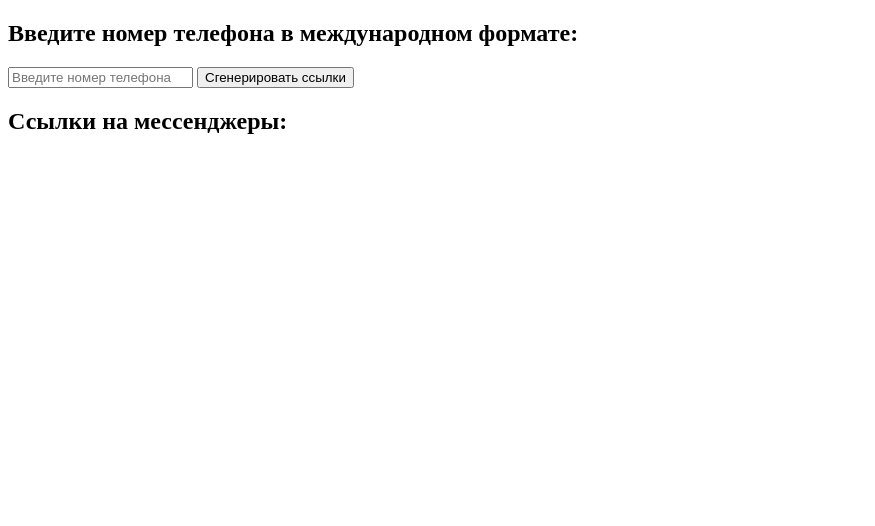
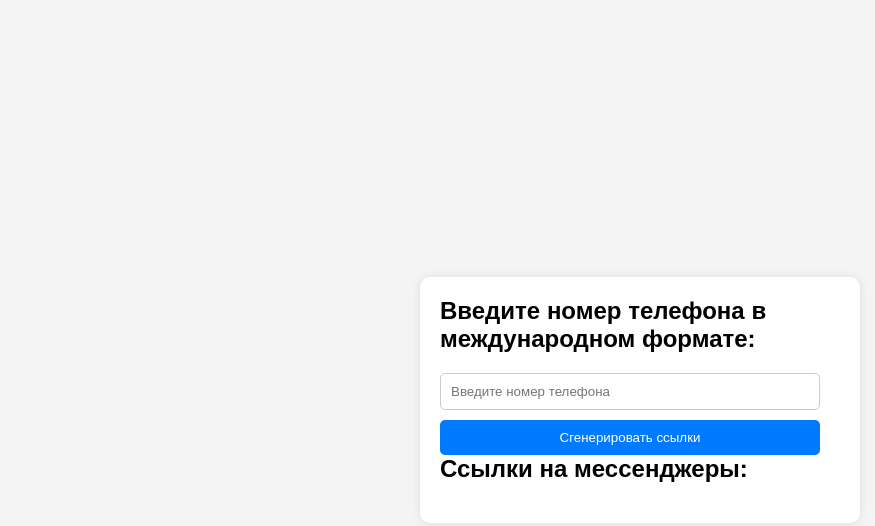
Before and after one commit to rvskr/mesrch, a plain HTML site: page index.html in a window 1280 px wide. Shown: the whole page, without its empty margins (0-875 px from the left). Drawn offline with Linux system fonts and the light colour scheme.

Commit message:
Update index.html

```diff
--- a/index.html
+++ b/index.html
@@ -3,14 +3,74 @@
 <head>
     <meta charset="UTF-8">
     <title>Перенаправление на мессенджеры</title>
+    <style>
+        body {
+            font-family: Arial, sans-serif;
+            margin: 0;
+            padding: 0;
+            display: flex;
+            justify-content: center;
+            align-items: center;
+            height: 100vh;
+            background-color: #f4f4f4;
+        }
+        .container {
+            max-width: 400px;
+            padding: 20px;
+            background-color: #fff;
+            border-radius: 10px;
+            box-shadow: 0 0 10px rgba(0, 0, 0, 0.1);
+        }
+        h2 {
+            margin-top: 0;
+        }
+        input[type="text"] {
+            width: calc(100% - 20px);
+            padding: 10px;
+            margin-bottom: 10px;
+            border: 1px solid #ccc;
+            border-radius: 5px;
+            box-sizing: border-box;
+        }
+        button {
+            display: block;
+            width: calc(100% - 20px);
+            padding: 10px;
+            background-color: #007bff;
+            color: #fff;
+            border: none;
+            border-radius: 5px;
+            cursor: pointer;
+        }
+        button:hover {
+            background-color: #0056b3;
+        }
+        #links {
+            margin-top: 20px;
+        }
+        #links a {
+            display: block;
+            padding: 10px;
+            margin-bottom: 5px;
+            background-color: #f0f0f0;
+            text-decoration: none;
+            color: #333;
+            border-radius: 5px;
+        }
+        #links a:hover {
+            background-color: #e0e0e0;
+        }
+    </style>
 </head>
 <body>
-    <h2>Введите номер телефона в международном формате:</h2>
-    <input type="text" id="phone" placeholder="Введите номер телефона">
-    <button onclick="generateLinks()">Сгенерировать ссылки</button>
+    <div class="container">
+        <h2>Введите номер телефона в международном формате:</h2>
+        <input type="text" id="phone" placeholder="Введите номер телефона">
+        <button onclick="generateLinks()">Сгенерировать ссылки</button>
 
-    <h2>Ссылки на мессенджеры:</h2>
-    <div id="links"></div>
+        <h2>Ссылки на мессенджеры:</h2>
+        <div id="links"></div>
+    </div>
 
     <script>
         function generateLinks() {
@@ -21,16 +81,16 @@
             if (phone.trim() !== "") {
                 // Генерируем ссылку на WhatsApp
                 var whatsappLink = '<a href="https://wa.me/' + phone + '" target="_blank">WhatsApp</a>';
-                linksHTML += '<p>' + whatsappLink + '</p>';
+                linksHTML += whatsappLink;
 
                 // Генерируем ссылку на Viber
                 var viberPhone = phone.replace("+", "%2B").replace(/[-()\s]/g, "");
                 var viberLink = '<a href="viber://chat?number=' + viberPhone + '" target="_blank">Viber</a>';
-                linksHTML += '<p>' + viberLink + '</p>';
+                linksHTML += viberLink;
 
                 // Генерируем ссылку на Telegram
                 var telegramLink = '<a href="tg://resolve?domain=' + phone + '" target="_blank">Telegram</a>';
-                linksHTML += '<p>' + telegramLink + '</p>';
+                linksHTML += telegramLink;
 
                 // Другие мессенджеры можно добавить аналогичным образом
 
```
